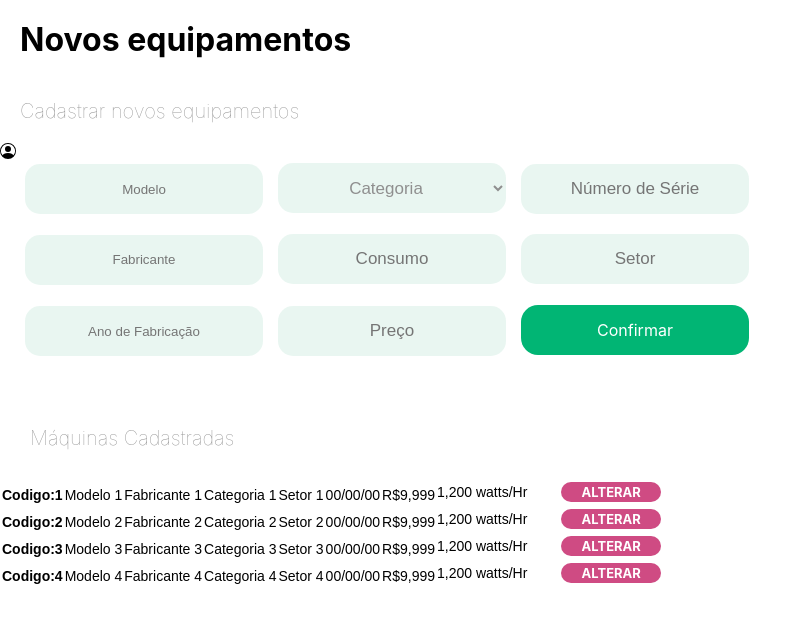
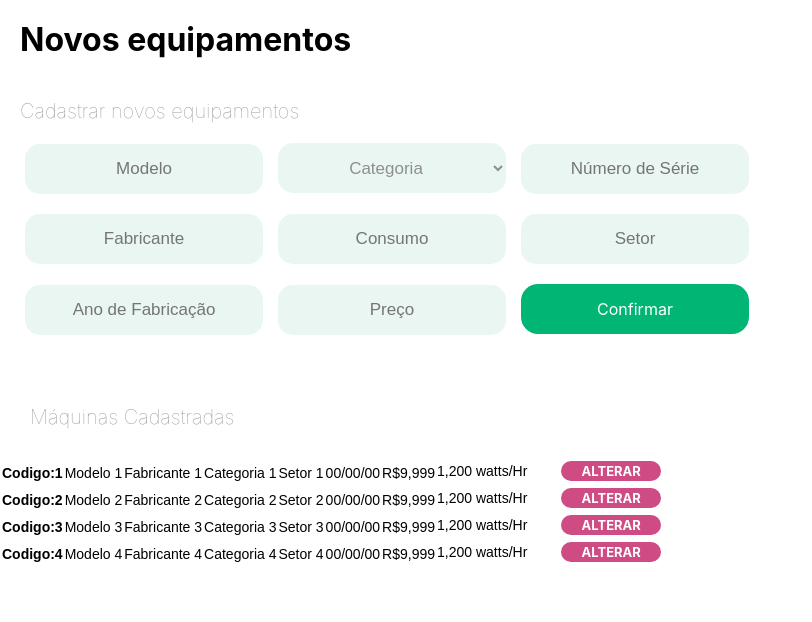
Before and after one commit to Sasc-Senai-VW/ReactSASC, a React (Vite) app: page /cadastroequipamento in a window 1280 px wide. Shown: the top 622 px of the page, without its empty margins (0-812 px from the left). Built offline with nearby package versions, Linux system fonts and the light colour scheme.

Commit message:
correcao feita no CSS

```diff
--- a/src/pages/CadastroEquipamento/index.tsx
+++ b/src/pages/CadastroEquipamento/index.tsx
@@ -33,14 +33,6 @@ function CadastroEquipamento() {
         <h1>Novos equipamentos</h1>
 
         <h2> Cadastrar novos equipamentos </h2>
-
-        <div className="icon_user">
-          <BsPersonCircle />
-        </div>
-
-
-
-
 
       <div className="cadastro_de_equipamentos">
         <form className="cad_formulario" method="POST">
--- a/src/pages/CadastroEquipamento/style.css
+++ b/src/pages/CadastroEquipamento/style.css
@@ -92,6 +92,8 @@
     width: 238px;
     text-align: center;
     margin-right: 15px;
+    color: var(--cinza_claro);
+    font-size: 17px;
 
   }
 
```
